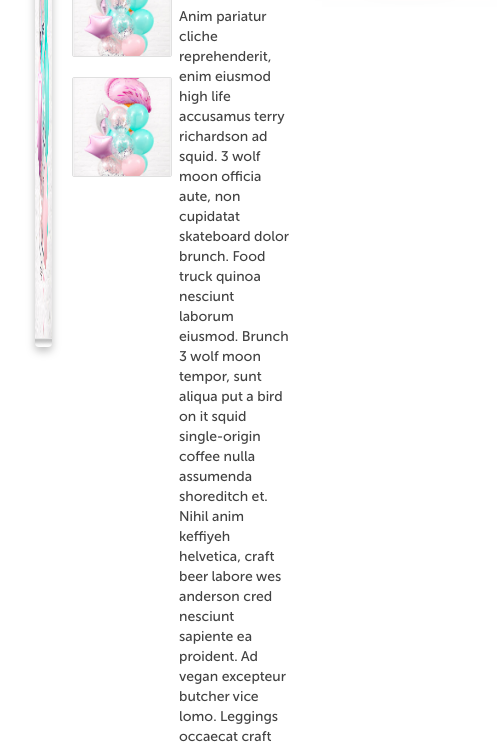
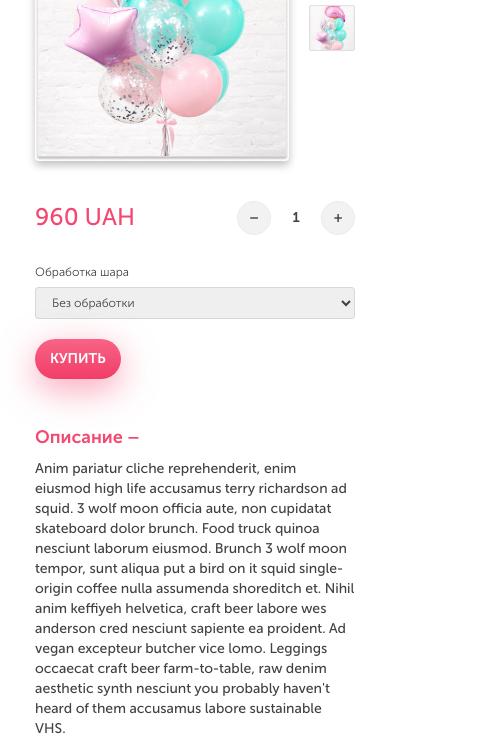
Before and after one commit to irynakashchuk/kakmila-html, a website: page src/product.html in a window 390 px wide. Shown: the part 433-1179 px from the top of the page, 497 px wide, since content can reach past the window. Drawn offline with nearby package versions, Linux system fonts and the light colour scheme; files that its build step writes are made by us from their sources; a web font is replaced by a local one.

Commit message:
Product page small screens

```diff
--- a/src/product.html
+++ b/src/product.html
@@ -53,6 +53,9 @@
 <!--            <input type="radio" name="fill" id="fill2">-->
 <!--        </fieldset>-->
     </div>
+    <div class="product-buy">
+        <button class="btn uppercase buy">Купить</button>
+    </div>
     <div class="product-description">
         <div id="accordion">
             <div class="card">
--- a/src/sass/product.sass
+++ b/src/sass/product.sass
@@ -3,15 +3,37 @@
     grid-template-columns: 45% 35% auto
     grid-template-rows: 150px 100px auto
     grid-template-areas: 'images title price''images options price''images description .'
+    @include max-extra-large
+        grid-template-columns: 50% 50%
+        grid-template-rows: auto auto auto auto
+        grid-template-areas: 'images title''images price''images options''images description'
+    @include max-large
+        grid-template-columns: 40% 60%
+        grid-template-rows: auto auto auto auto auto
+        grid-template-areas: 'images title''images price''images options''images buy''description description'
+    @include max-small
+        grid-template-columns: 100%
+        grid-template-rows: auto auto auto auto auto
+        grid-template-areas: 'title''images''price''options'' buy''description'
     .images
         width: 95%
         display: flex
         flex-flow: row
         grid-area: images
+        @include max-small
+            width: 100%
+            margin-bottom: 40px
         .main
             width: 450px
             height: 630px
             margin-right: 20px
+            @include max-extra-large
+                width: 350px
+                height: auto
+            @include max-large
+                width: 200px
+            @include max-small
+                width: 90%
             img
                 filter: drop-shadow(0px 4px 4px rgba(0, 0, 0, 0.25))
                 border-radius: 4px
@@ -25,6 +47,9 @@
                 height: 100px
                 list-style: none
                 cursor: pointer
+                @include max-large
+                    width: 46px
+                    height: 46px
                 &:not(:last-child)
                     margin-bottom: 20px
                 &.active
@@ -40,6 +65,8 @@
         grid-area: title
         h1
             margin: 0 0 12px
+            @include max-large
+                font-size: 22px
         .availability
             color: $grey
             text-transform: uppercase
@@ -54,15 +81,28 @@
         flex-flow: column
         align-items: center
         width: 85%
+        @include max-extra-large
+            width: 100%
+            border: none
+            flex-flow: row
+            box-shadow: none
+            align-items: center
+            justify-content: space-between
+            margin-bottom: 30px
+            padding: 0
         .price
             color: $pink
             +font-light(24px)
             line-height: 29px
             margin-bottom: 30px
+            @include max-extra-large
+                margin-bottom: 0
         .counter
             display: flex
             flex-flow: row
             margin-bottom: 30px
+            @include max-extra-large
+                margin-bottom: 0
             .btn-count
                 border-radius: 50%
                 background: $the-lightest-grey
@@ -84,10 +124,17 @@
                     outline: none
         .buy
             width: 100%
+            @include max-extra-large
+                margin-bottom: 0
+                max-width: 200px
+            @include max-large
+                display: none
     .options
         grid-area: options
         display: flex
         flex-flow: column
+        @include max-extra-large
+            margin-bottom: 20px
         fieldset
             display: flex
             flex-flow: column
@@ -103,6 +150,8 @@
                 border-radius: 4px
     .product-description
         grid-area: description
+        @include max-large
+            margin-top: 40px
         .accordion-title
             cursor: pointer
             color: $pink
@@ -116,3 +165,8 @@
                     display: inline
         .description-body
             +font-light(14px)
+    .product-buy
+        grid-area: buy
+        display: none
+        @include max-large
+            display: block
```
